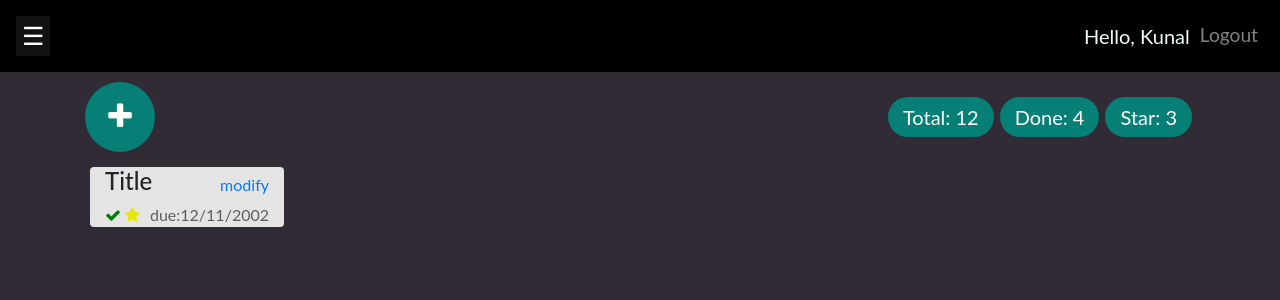
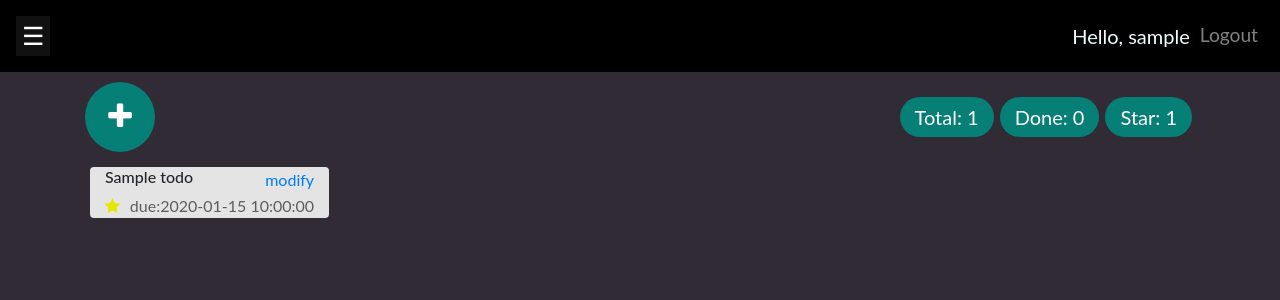
Before and after one commit to KunalMoharkar/TODO-APP, a PHP site: page /dashboard.php in a window 1280 px wide. Shown: the top 300 px of the page. Run offline with PHP 8.4, Linux system fonts and the light colour scheme; the visitor is signed in with stand-in values (Sample User, id 1); tables that the repository leaves empty or names only in its code hold one stand-in row (values such as "Sample post").

Commit message:
add todo

```diff
--- a/addtodo.php
+++ b/addtodo.php
@@ -1,15 +1,15 @@
 <?php require('header.php');?>
     <div class="forms-pageContainer">
         <div class="form-container">
-            <form>
+            <form action="/SW-A1/addtodo-script.php" method="POST">
                 <div class="form-body">
                     <div>
                         <label for="title">Title :</label>
-                        <input type="text" name="title" />
+                        <input type="text" name="title" required/>
                     </div>
                     <div>
                         <label for="description">Description :</label>
-                        <input type="text" name="description" />
+                        <input type="text" name="description" required/>
                     </div>
                     <div>
                         <label for="due">Due date:</label>
--- a/css/dashboard.css
+++ b/css/dashboard.css
@@ -76,10 +76,6 @@
     box-shadow: 2px 2px 5px black;
 }
 
-.todo-header a{
-    margin: 0px;
-    padding: 0px;
-}
 
 .todo-footer,.todo-header{
     display: flex;
--- a/dashboard.php
+++ b/dashboard.php
@@ -1,30 +1,60 @@
-<?php require('header.php') ?>
+<?php require('header.php') ;?>
+<?php
+require('conf.php');
+$user_id = $_SESSION['id'];
+$sql = "SELECT * FROM todo WHERE user_id = '{$user_id}' ";
+$result = $conn->query($sql);
+$done = 0;
+$fav = 0;
+$total = $result->num_rows;
+
+while($row = $result->fetch_assoc())
+{
+    if($row['status']==1)
+    {
+        $done += 1;
+    }
+
+    if($row['is_fav']==1)
+    {
+        $fav += 1;
+    }
+}
+$result = $conn->query($sql);
+?>
+
+
 <div class="container">
     <div class="control">
         <div class="add-btn">
             <a href="/SW-A1/addtodo.php" ><i class="fa fa-plus fa-plus-custom" aria-hidden="true"></i></a>
         </div>
         <div class="stats">
-            <button class="todo-button">Total: 12</button>
-            <button class="todo-button">Done: 4</button>
-            <button class="todo-button">Star: 3</button>
+            <button class="todo-button">Total: <?php echo $total?></button>
+            <button class="todo-button">Done:  <?php echo $done?></button>
+            <button class="todo-button">Star:  <?php echo $fav?></button>
         </div>
     </div>
     <div class="dashboard-container">
+    <?php while($row = $result->fetch_assoc()):?>
         <div class="todo-card">
             <div class="todo-header">
-                <h4>Title</h4>
-                <a href="/SW-A1/modifytodo.php">modify</a>
+                <h6><?php echo $row['title']?></h6>
+                <a href="/SW-A1/modifytodo.php" style="margin-left:20px;">modify</a>
             </div>
             <div class="todo-footer">
                 <div>
-                    <i class="fa fa-check fa-check-custom" aria-hidden="true"></i>
-                    <i class="fa fa-star fa-star-custom" aria-hidden="true"></i>
+                    <?php if($row['status'] == 1):?>
+                        <i class="fa fa-check fa-check-custom" aria-hidden="true"></i>
+                    <?php endif; ?>
+                    <?php if($row['is_fav'] == 1):?>
+                        <i class="fa fa-star fa-star-custom" aria-hidden="true"></i>
+                    <?php endif; ?>
                 </div>
-
-                    <span>due:12/11/2002</span>
+                    <span>due:<?php echo $row['due_date'];?></</span>
             </div>
         </div>
+    <?php endwhile; ?>
     </div>
 </div>
 <?php require('footer.php') ?>
--- a/header.php
+++ b/header.php
@@ -37,7 +37,7 @@
             <button class="openbtn" onclick="openNav()">☰</button>
             <?php if($_SESSION["username"]):?>
                 <div class="nav-sessions">
-                    <p>Hello, Kunal</p>
+                    <p>Hello, <?php echo $_SESSION["username"];?></p>
                     <a href="/SW-A1/logout.php"><button >Logout</button></a>
                 </div>
             <?php endif;?>
```
Also changed, not shown: addtodo-script.php (added, +29 -0 lines), login-script.php (+6 -6 lines).
